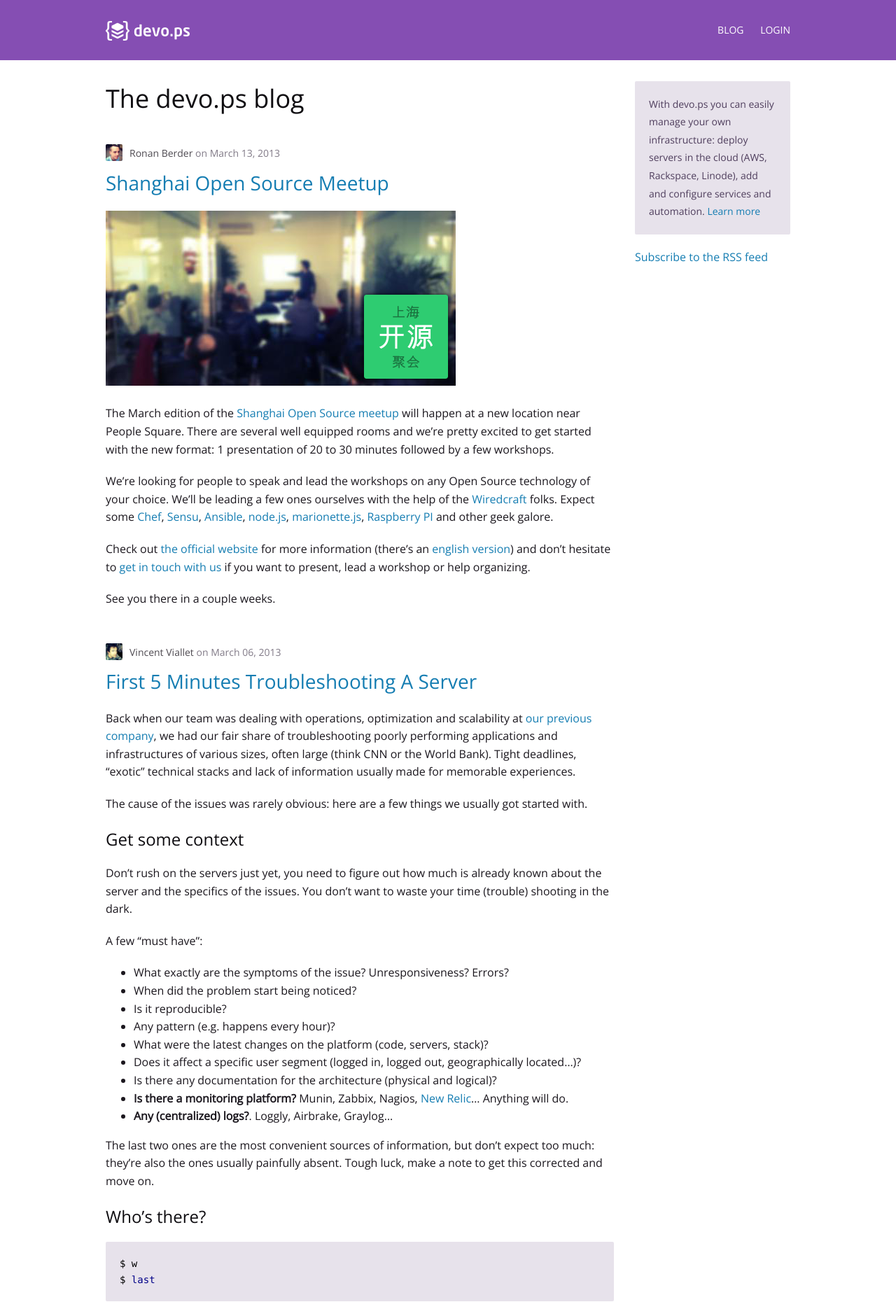
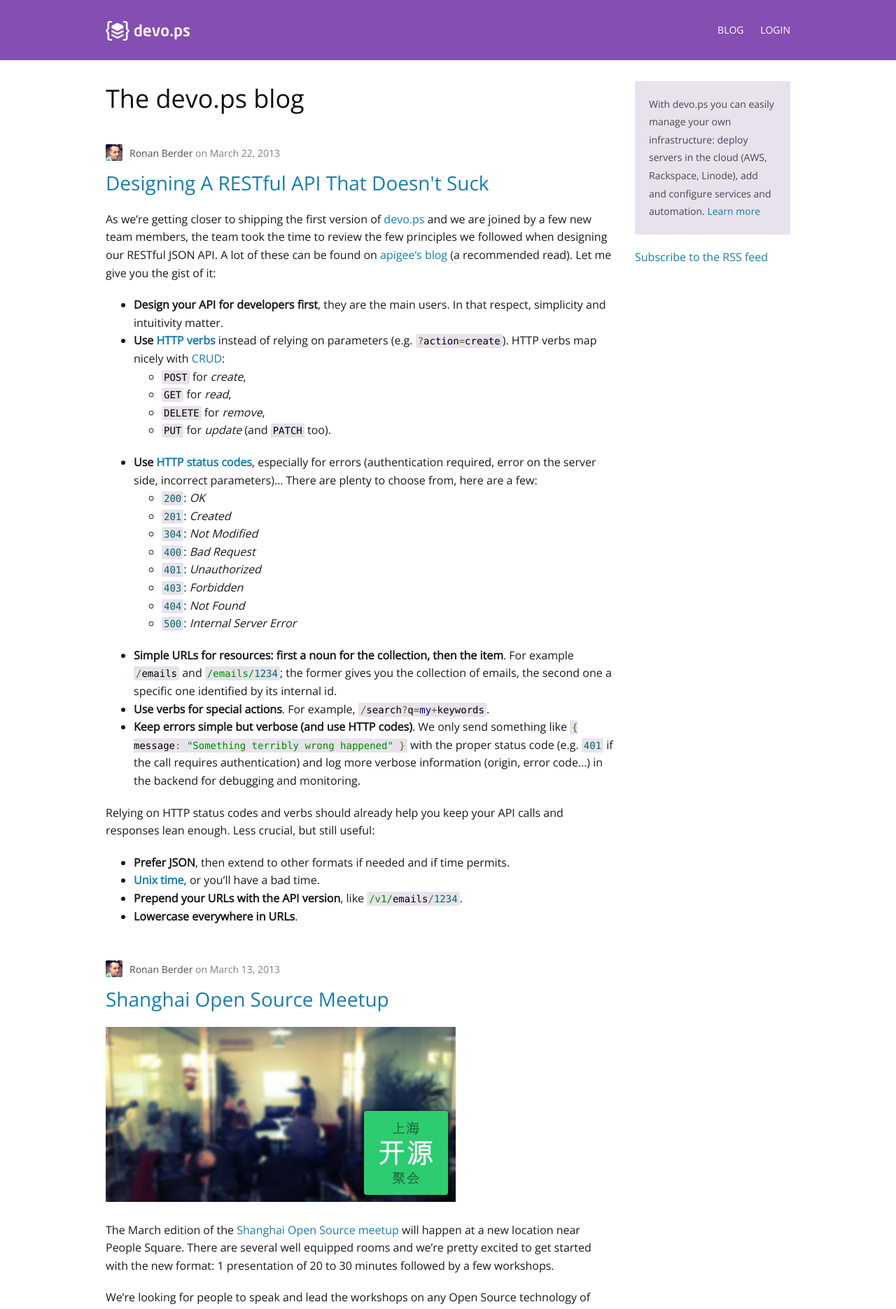
Before and after one commit to isabella232/devo-ps.github.io, a Jekyll site: the page built from blog.html, in a window 1280 px wide. Shown: the top 1870 px of the page at 70% size. Built offline with Jekyll 4.4.1, drawn with Linux system fonts in a browser that asks for light colours; comment, search, counter and statistics services are not loaded.

Commit message:
Adding blog post about API best practices

```diff
--- a/_config.yml
+++ b/_config.yml
@@ -4,7 +4,7 @@
 safe: false
 
 name: devo.ps
-url: http://devo.ps
+# url: http://devo.ps
 author: devo.ps
 email: info@devo.ps
 ga: 'UA-34006371-1'
--- /dev/null
+++ b/_posts/blog/2013-03-22-designing-a-restful-api-that-doesn-t-suck.md
@@ -0,0 +1,37 @@
+---
+published: true
+category: blog
+title: Designing A RESTful API That Doesn't Suck
+author: ronan
+hn:
+
+layout: post
+---
+
+As we're getting closer to shipping the first version of [devo.ps](http://devo.ps) and we are joined by a few new team members, the team took the time to review the few principles we followed when designing our RESTful JSON API. A lot of these can be found on [apigee's blog](https://blog.apigee.com/taglist/rest_api_design) (a recommended read). Let me give you the gist of it:
+
+* **Design your API for developers first**, they are the main users. In that respect, simplicity and intuitivity matter.
+* **Use [HTTP verbs](http://en.wikipedia.org/wiki/Hypertext_Transfer_Protocol#Request_methods)** instead of relying on parameters (e.g. `?action=create`). HTTP verbs map nicely with [CRUD](http://en.wikipedia.org/wiki/Create,_read,_update_and_delete):
+  * `POST` for *create*,
+  * `GET` for *read*,
+  * `DELETE` for *remove*,
+  * `PUT` for *update* (and `PATCH` too).
+* **Use [HTTP status codes](http://en.wikipedia.org/wiki/List_of_HTTP_status_codes)**, especially for errors (authentication required, error on the server side, incorrect parameters)... There are plenty to choose from, here are a few:
+  * `200`: *OK*
+  * `201`: *Created*
+  * `304`: *Not Modified*
+  * `400`: *Bad Request*
+  * `401`: *Unauthorized*
+  * `403`: *Forbidden*
+  * `404`: *Not Found*
+  * `500`: *Internal Server Error*
+* **Simple URLs for resources: first a noun for the collection, then the item**. For example `/emails` and `/emails/1234`; the former gives you the collection of emails, the second one a specific one identified by its internal id.
+* **Use verbs for special actions**. For example, `/search?q=my+keywords`.
+* **Keep errors simple but verbose (and use HTTP codes)**. We only send something like `{ message: "Something terribly wrong happened" }` with the proper status code (e.g. `401` if the call requires authentication) and log more verbose information (origin, error code...) in the backend for debugging and monitoring.
+
+Relying on HTTP status codes and verbs should already help you keep your API calls and responses lean enough. Less crucial, but still useful:
+
+* **Prefer JSON**, then extend to other formats if needed and if time permits.
+* **[Unix time](http://en.wikipedia.org/wiki/Unix_time)**, or you'll have a bad time.
+* **Prepend your URLs with the API version**, like `/v1/emails/1234`.
+* **Lowercase everywhere in URLs**.
--- a/assets.css
+++ b/assets.css
@@ -397,6 +397,7 @@
 
 
 
+
 #overlay {
   position: fixed;
   top: 0;
@@ -539,7 +540,8 @@
 h4 {
   font-size: 18px;
 }
-p {
+p,
+ul {
   margin: 0 0 20px;
 }
 a,
--- a/lib/boot/style.less
+++ b/lib/boot/style.less
@@ -41,7 +41,8 @@
   font-size: 18px;
 }
 
-p {
+p,
+ul {
   margin: 0 0 20px;
 }
 
```
Also changed, not shown: assets.js, lib/boot/style.css.
